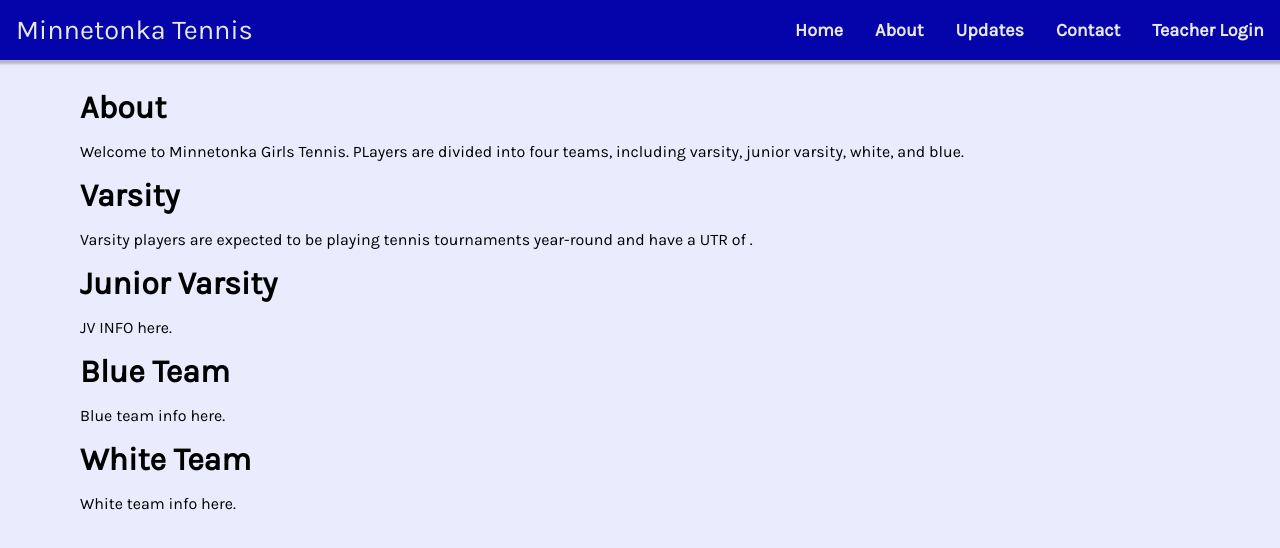
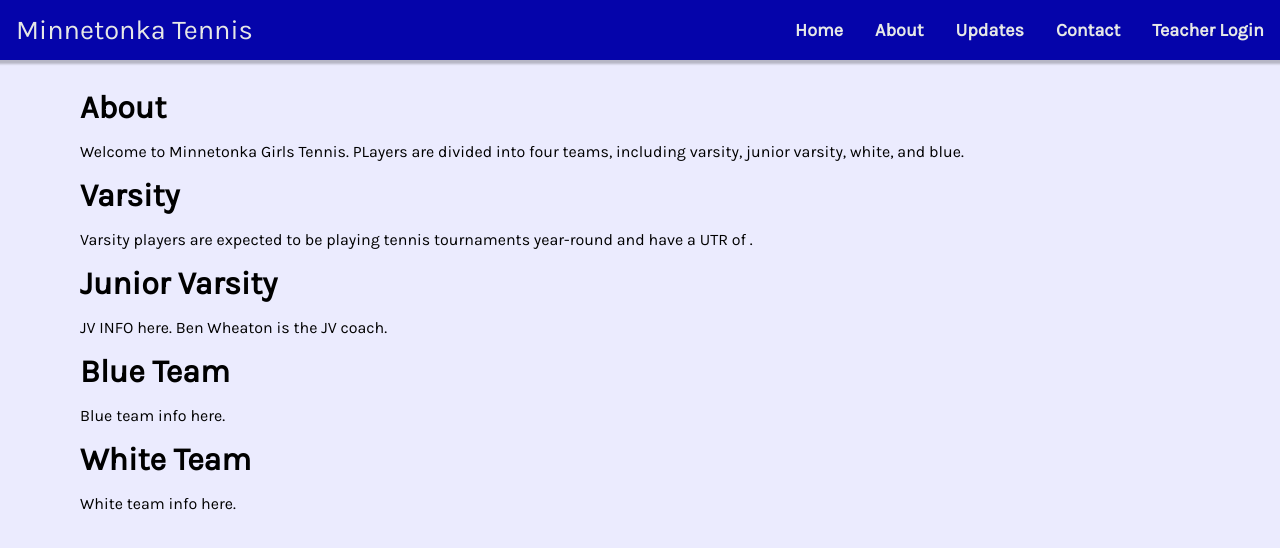
Before and after one commit to sarthyparty/tennis_site, a React (Create React App) app: page /about in a window 1280 px wide. Shown: the top 548 px of the page. Built offline with nearby package versions, Linux system fonts and the light colour scheme.

Commit message:
Update AboutPage.js

```diff
--- a/src/content/AboutPage.js
+++ b/src/content/AboutPage.js
@@ -10,7 +10,7 @@
 
 export const jv_info =
 `
-JV INFO here.
+JV INFO here.  Ben Wheaton is the JV coach.
 `
 
 export const blue_info =
```
